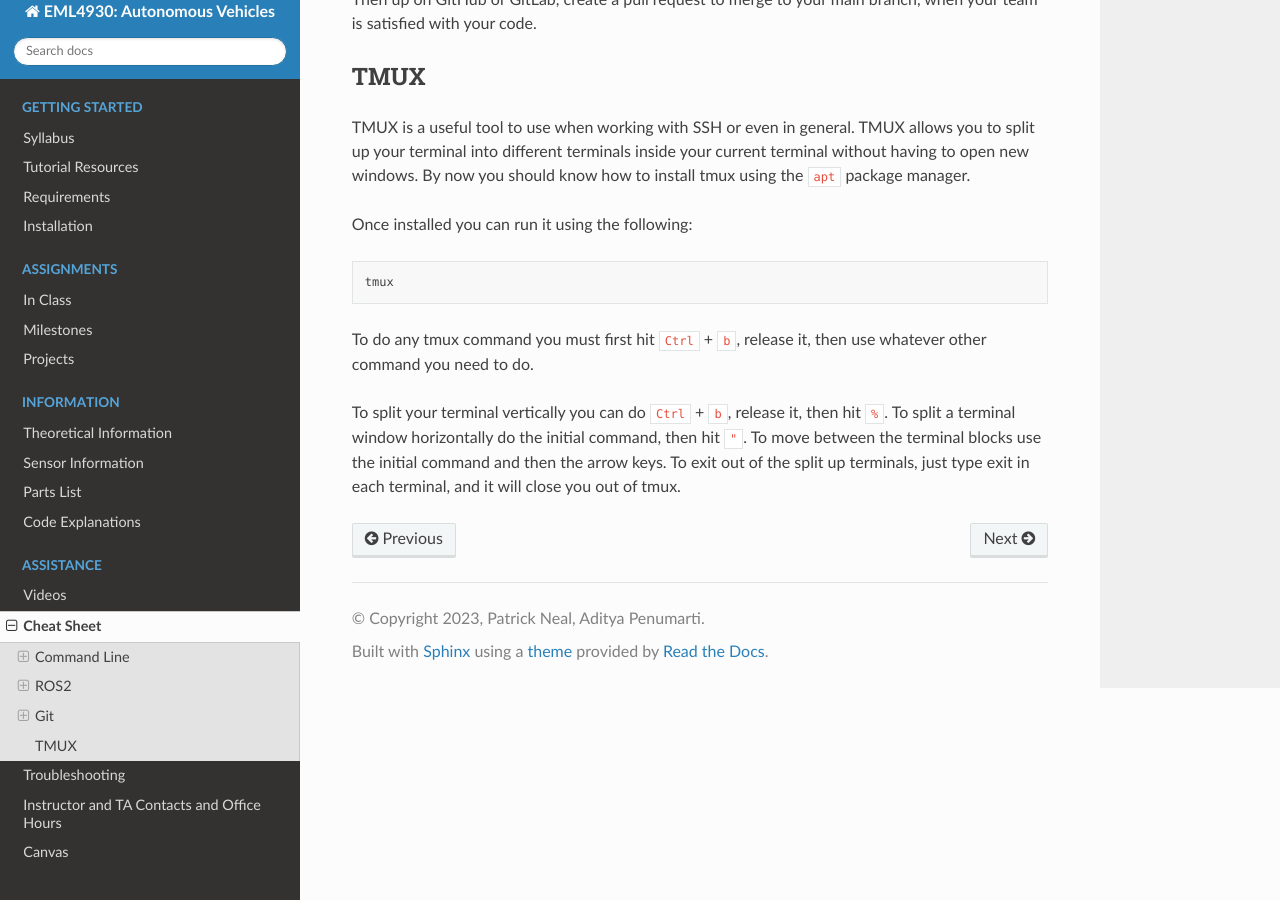
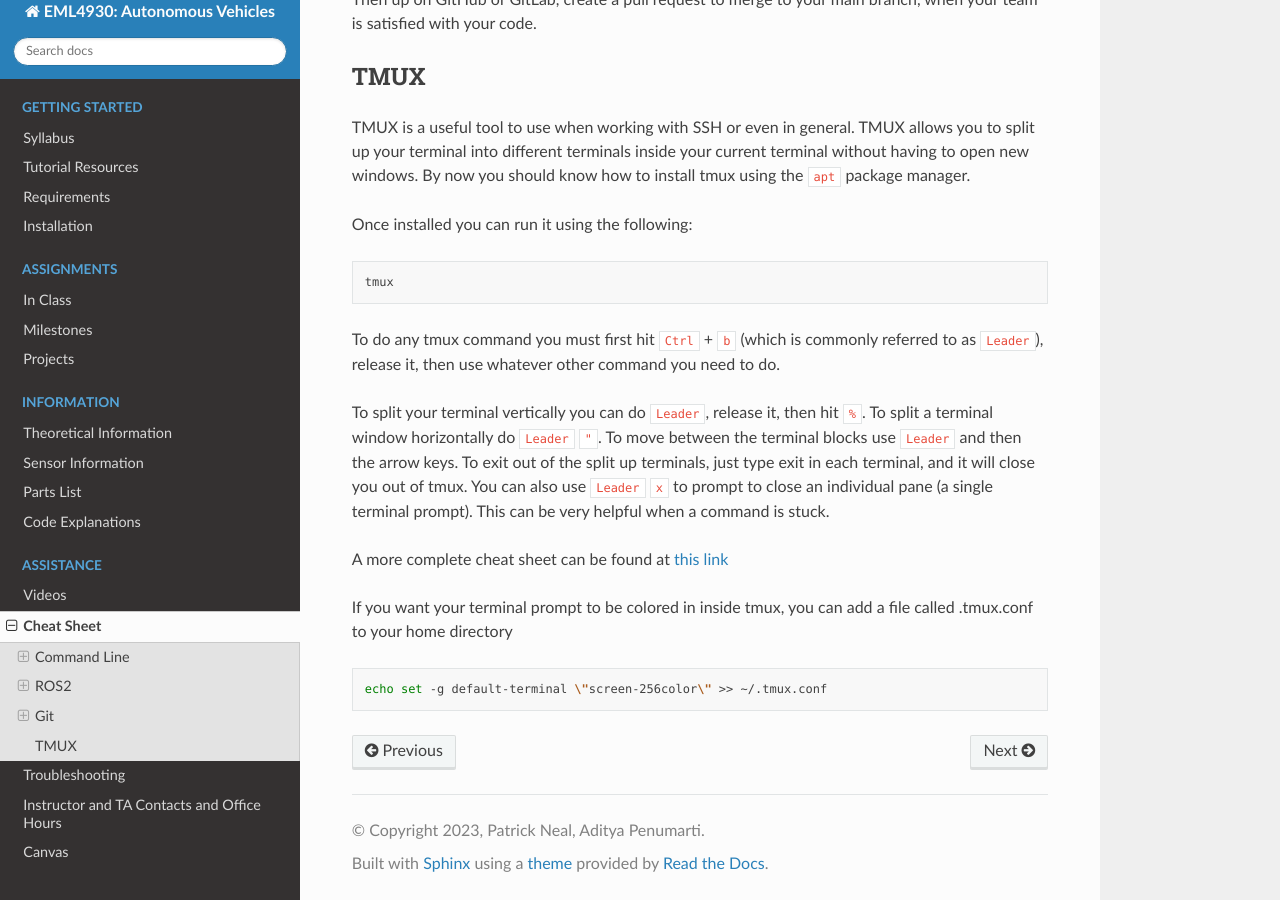
Before and after one commit to av-mae-uf/av1tenth-docs, a Sphinx documentation site: the page built from docs/assistance/cheatsheet.rst, in a window 1280 px wide and 900 px high, scrolled down 8445 px. Built offline with Sphinx 7.4.7 and the Read the Docs theme 2.0.0, drawn with Linux system fonts in a browser that asks for light colours.

Commit message:
Add tmux cheatsheet, clarify commands

```diff
--- a/docs/assistance/cheatsheet.rst
+++ b/docs/assistance/cheatsheet.rst
@@ -404,7 +404,15 @@ Once installed you can run it using the following:
 
     tmux
 
-To do any tmux command you must first hit ``Ctrl`` + ``b``, release it, then use whatever other command you need to do.
+To do any tmux command you must first hit ``Ctrl`` + ``b`` (which is commonly referred to as ``Leader``), release it, then use whatever other command you need to do.
 
-To split your terminal vertically you can do ``Ctrl`` + ``b``, release it, then hit ``%``. To split a terminal window horizontally do the initial command, then hit ``"``. To move between the terminal blocks use the initial command and then the arrow keys.
-To exit out of the split up terminals, just type exit in each terminal, and it will close you out of tmux.
+To split your terminal vertically you can do ``Leader``, release it, then hit ``%``. To split a terminal window horizontally do ``Leader`` ``"``. To move between the terminal blocks use ``Leader`` and then the arrow keys.
+To exit out of the split up terminals, just type exit in each terminal, and it will close you out of tmux. You can also use ``Leader`` ``x`` to prompt to  close an individual pane (a single terminal prompt). This can be very helpful when a command is stuck.
+
+A more complete cheat sheet can be found at `this link <https://tmuxcheatsheet.com/>`_
+
+If you want your terminal prompt to be colored in inside tmux, you can add a file called .tmux.conf to your home directory
+
+.. code-block:: bash
+
+    echo set -g default-terminal \"screen-256color\" >> ~/.tmux.conf
```
